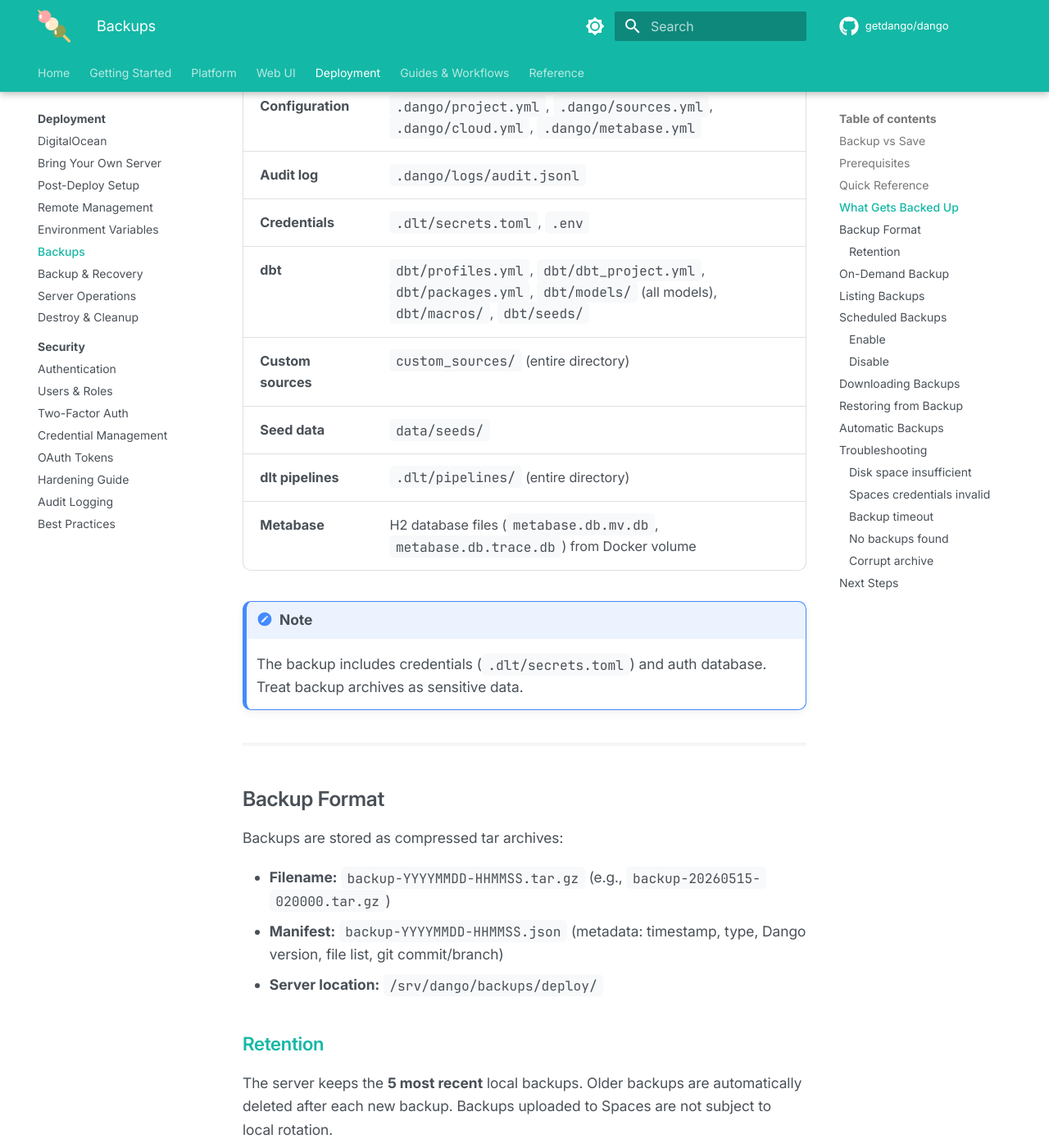
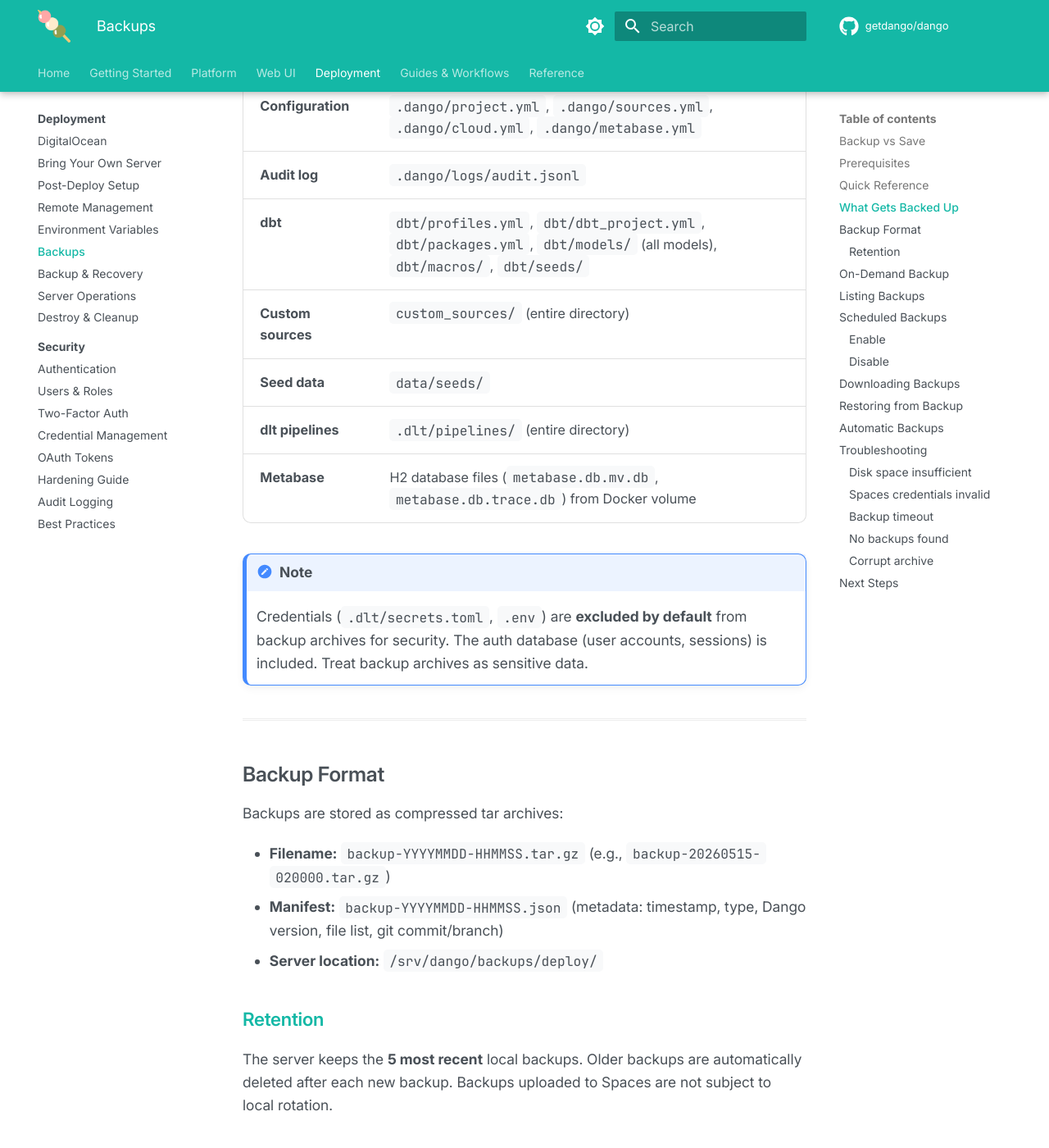
Before and after one commit to getdango/docs, an MkDocs documentation site: the page built from docs/deployment/backups.md, in a window 1280 px wide and 1400 px high, scrolled down 2484 px. Shown: the whole window at 82% size. Built offline with MkDocs 1.6.1 and Material for MkDocs 9.7.7, drawn with Linux system fonts in a browser that asks for light colours; comment, search, counter and statistics services are not loaded; the version menu is left out.

Commit message:
Review fixes: retention clarity, credentials exclusion consistency
- backup-and-recovery.md: split on-server row into scheduled vs pre-deploy
  with correct defaults (14 and 1 respectively)
- backups.md: remove incorrect claim that credentials are backed up;
  update note to say they're excluded by default for security

```diff
--- a/docs/deployment/backups.md
+++ b/docs/deployment/backups.md
@@ -57,7 +57,6 @@ Every backup includes:
 | **Auth** | `.dango/auth.db` |
 | **Configuration** | `.dango/project.yml`, `.dango/sources.yml`, `.dango/cloud.yml`, `.dango/metabase.yml` |
 | **Audit log** | `.dango/logs/audit.jsonl` |
-| **Credentials** | `.dlt/secrets.toml`, `.env` |
 | **dbt** | `dbt/profiles.yml`, `dbt/dbt_project.yml`, `dbt/packages.yml`, `dbt/models/` (all models), `dbt/macros/`, `dbt/seeds/` |
 | **Custom sources** | `custom_sources/` (entire directory) |
 | **Seed data** | `data/seeds/` |
@@ -65,7 +64,7 @@ Every backup includes:
 | **Metabase** | H2 database files (`metabase.db.mv.db`, `metabase.db.trace.db`) from Docker volume |
 
 !!! note
-    The backup includes credentials (`.dlt/secrets.toml`) and auth database. Treat backup archives as sensitive data.
+    Credentials (`.dlt/secrets.toml`, `.env`) are **excluded by default** from backup archives for security. The auth database (user accounts, sessions) is included. Treat backup archives as sensitive data.
 
 ---
 
```
Also changed, not shown: docs/deployment/backup-and-recovery.md (+2 -1 lines).
